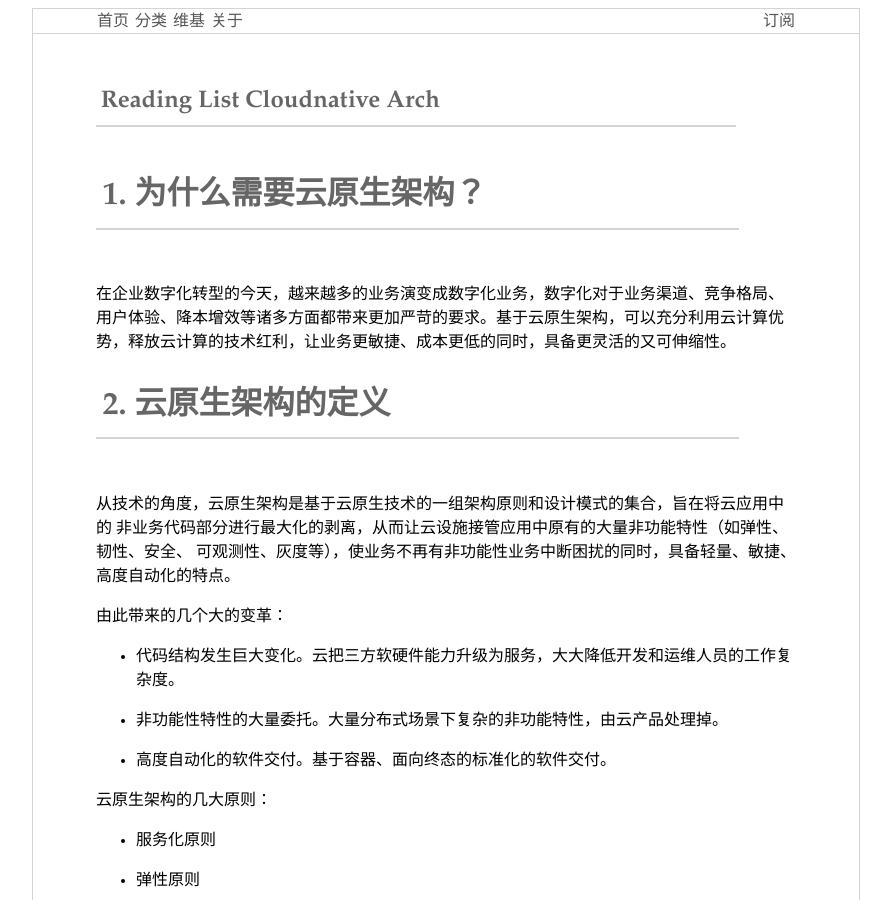
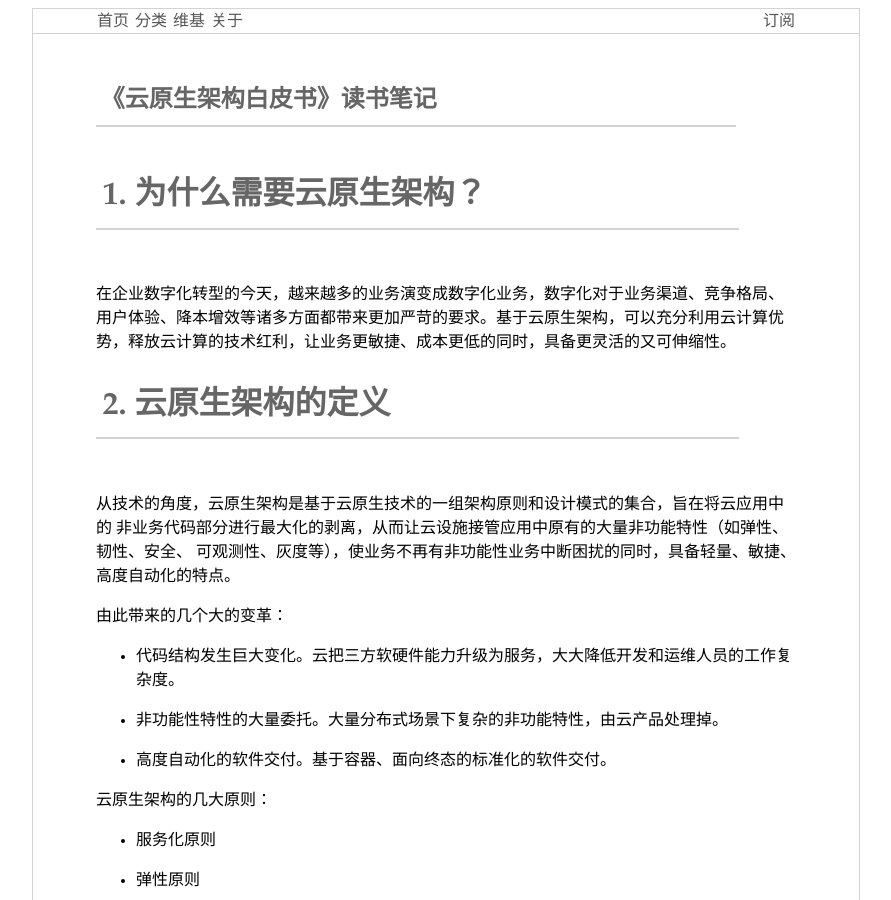
Before and after one commit to assertion/assertion.github.io, a Jekyll site: the page built from _posts/2020-08-09-reading-list-cloudnative-arch.md, in a window 1280 px wide and 900 px high. Shown: the whole window, without its empty margins (194-1085 px from the left). Built offline with Jekyll 4.4.1, drawn with Linux system fonts in a browser that asks for light colours; our own code applies the rules of GitHub Pages for plain Markdown files; Markdown is read by kramdown in place of the engine named in the settings.

Commit message:
update: title

```diff
--- a/_posts/2020-08-09-reading-list-cloudnative-arch.md
+++ b/_posts/2020-08-09-reading-list-cloudnative-arch.md
@@ -1,3 +1,11 @@
+---
+layout: post
+title: 《云原生架构白皮书》读书笔记
+categories: 工程
+description: 《云原生架构白皮书》读书笔记
+keywords: cloud native, reading, architechture
+---
+
 # 1. 为什么需要云原生架构？
 
 在企业数字化转型的今天，越来越多的业务演变成数字化业务，数字化对于业务渠道、竞争格局、用户体验、降本增效等诸多方面都带来更加严苛的要求。基于云原生架构，可以充分利用云计算优势，释放云计算的技术红利，让业务更敏捷、成本更低的同时，具备更灵活的又可伸缩性。
```
